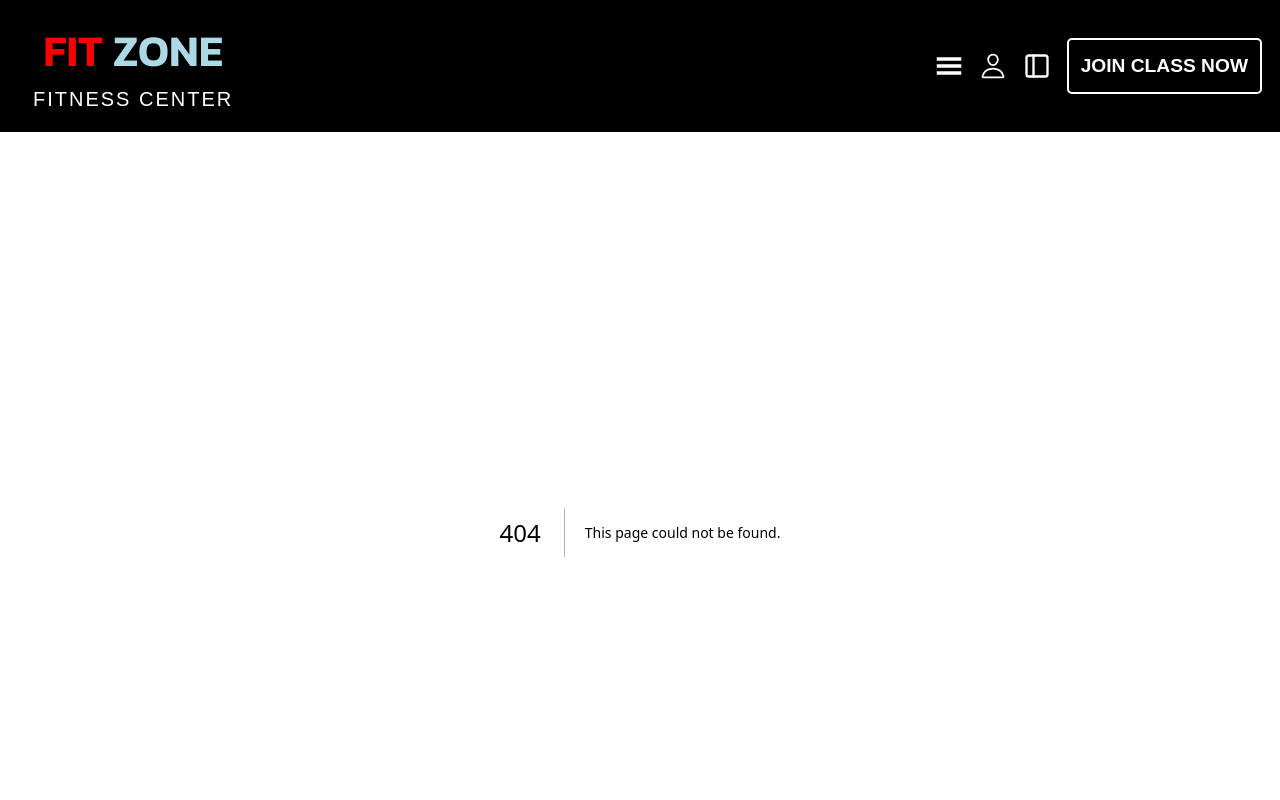
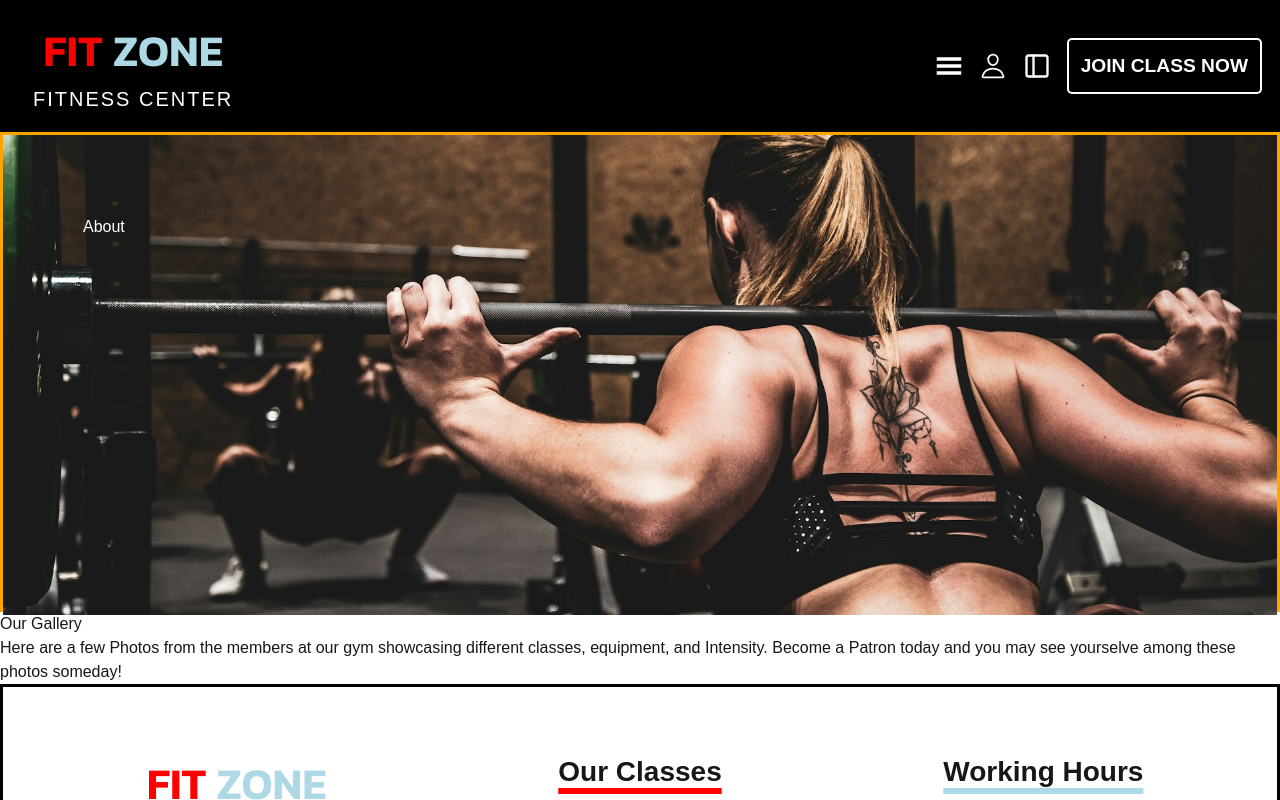
Before and after one commit to NMc0der/gym-website1, a Next.js app: page /gallery in a window 1280 px wide. Before the commit this address had no page. Shown: the top 800 px of the page. Built offline with nearby package versions, Linux system fonts and the light colour scheme.

Commit message:
started gallery page and list

```diff
--- /dev/null
+++ b/src/app/(Routes)/gallery/gallery.scss
@@ -0,0 +1,2 @@
+@import "../../styles/global";
+@import "../../styles/breakpoint";
--- /dev/null
+++ b/src/app/(Routes)/gallery/page.jsx
@@ -0,0 +1,15 @@
+const Gallery = () => {
+  return (
+    <div className="gallery-page-container">
+      <h2>Our Gallery</h2>
+      <p>
+        Here are a few Photos from the members at our gym showcasing different
+        classes, equipment, and Intensity. Become a Patron today and you may see
+        yourselve among these photos someday!
+      </p>
+      <div className="gallery-container"></div>
+    </div>
+  );
+};
+
+export default Gallery;
--- a/src/app/components/navbar.jsx
+++ b/src/app/components/navbar.jsx
@@ -28,7 +28,7 @@ const Nav = () => {
       <div className="navLinks">
         <Link href="/">Home</Link>
         <Link href="about">About</Link>
-        <Link href="/">Gallery</Link>
+        <Link href="/gallery">Gallery</Link>
         <Link href="/">Schedule</Link>
         <Link href="/blog">Blog</Link>
         <Link href="/pricing">Pricing</Link>
--- /dev/null
+++ b/src/app/data/galleryList.jsx
@@ -0,0 +1,3 @@
+const GalleryList = [];
+
+export default GalleryList;
```
